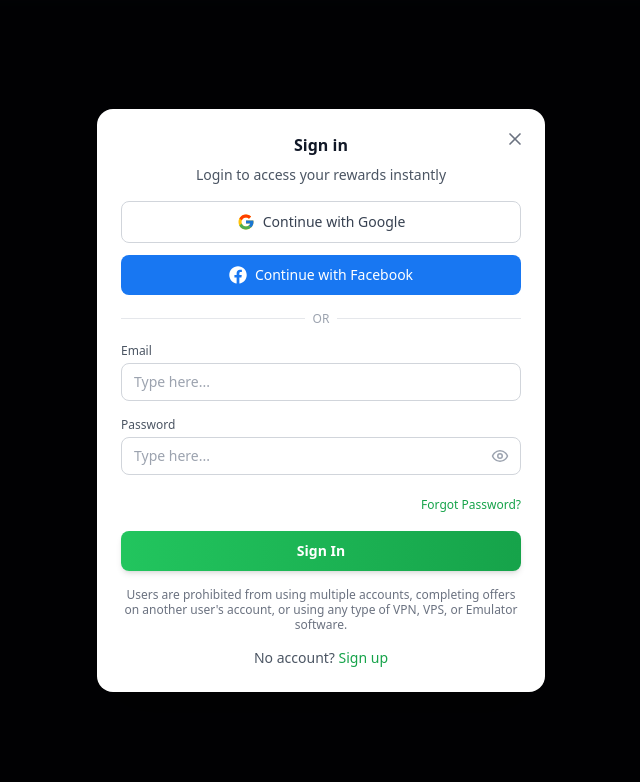
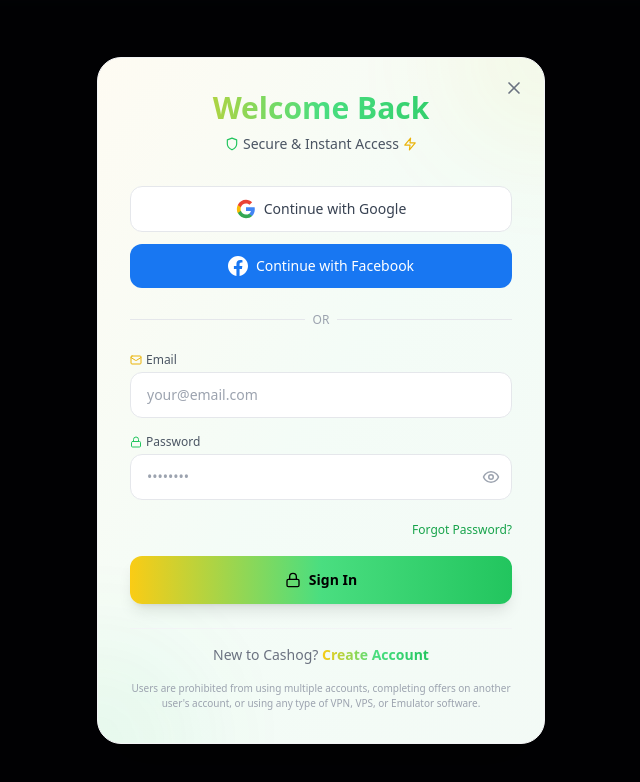
Before and after one commit to tool63/cashin, a Next.js app: page /login in a window 1280 px wide. Shown: the top 782 px of the page, without its empty margins (319-959 px from the left). Built offline with nearby package versions, Linux system fonts and the light colour scheme.

Commit message:
Update page.tsx

```diff
--- a/app/(auth)/login/page.tsx
+++ b/app/(auth)/login/page.tsx
@@ -7,11 +7,12 @@ import AuthLayout from "../layout";
 import SocialButtons from "../SocialButtons";
 import CloseButton from "@/components/ui/CloseButton";
 import { motion } from "framer-motion";
-import { Eye, EyeOff } from "lucide-react";
+import { Eye, EyeOff, Mail, Lock, Sparkles, Shield, Zap } from "lucide-react";
 
 export default function LoginPage() {
   const [form, setForm] = useState({ email: "", password: "" });
   const [showPassword, setShowPassword] = useState(false);
+  const [isFocused, setIsFocused] = useState({ email: false, password: false });
 
   const handleChange = (e: React.ChangeEvent<HTMLInputElement>) => {
     setForm({ ...form, [e.target.name]: e.target.value });
@@ -30,29 +31,59 @@ export default function LoginPage() {
       />
 
       <motion.div
-        initial={{ opacity: 0, scale: 0.95 }}
-        animate={{ opacity: 1, scale: 1 }}
-        transition={{ duration: 0.2 }}
-        className="bg-white dark:bg-[#0b0e1a] rounded-2xl shadow-2xl overflow-hidden relative"
+        initial={{ opacity: 0, y: 20 }}
+        animate={{ opacity: 1, y: 0 }}
+        transition={{ duration: 0.4, ease: "easeOut" }}
+        className="bg-white dark:bg-[#0b0e1a] rounded-3xl shadow-2xl border border-gray-100 dark:border-gray-800 overflow-hidden relative"
       >
+        {/* Gradient background elements - matching HeroSection */}
+        <div className="absolute inset-0 bg-gradient-to-br from-yellow-500/5 via-green-500/5 to-green-600/5"></div>
+        <div className="absolute -top-24 -right-24 w-48 h-48 bg-yellow-400/10 rounded-full blur-3xl animate-pulse"></div>
+        <div className="absolute -bottom-24 -left-24 w-48 h-48 bg-green-500/10 rounded-full blur-3xl animate-pulse delay-1000"></div>
+
         <CloseButton />
 
-        <div className="p-6">
-          <h2 className="text-center font-semibold text-gray-900 dark:text-white mb-2">
-            Sign in
+        <div className="relative p-8">
+          {/* Header with gradient text - matching HeroSection */}
+          <div className="text-center mb-8">
+            <h2 className="text-3xl font-bold bg-clip-text text-transparent bg-gradient-to-r from-yellow-400 via-green-400 to-green-500 mb-2">
+              Welcome Back
             </h2>
+            <p className="text-sm text-gray-600 dark:text-gray-400 flex items-center justify-center gap-1">
+              <Shield size={14} className="text-green-500" />
+              <span>Secure & Instant Access</span>
+              <Zap size={14} className="text-yellow-500" />
+            </p>
+          </div>
 
-          <p className="text-sm text-gray-600 dark:text-gray-400 text-center mb-4">
-            Login to access your rewards instantly
-          </p>
+          {/* Social Buttons with gradient hover */}
+          <div className="flex flex-col gap-3 w-full">
+            <button className="w-full flex items-center justify-center gap-2 py-3 px-4 rounded-xl border border-gray-200 dark:border-gray-700 bg-white dark:bg-[#0b0e1a] hover:bg-gradient-to-r hover:from-yellow-400/10 hover:via-green-400/10 hover:to-green-500/10 transition-all duration-300 text-sm group">
+              <svg className="w-5 h-5" viewBox="0 0 24 24">
+                <path fill="#4285F4" d="M22.56 12.25c0-.78-.07-1.53-.2-2.25H12v4.26h5.92c-.26 1.37-1.04 2.53-2.21 3.31v2.77h3.57c2.08-1.92 3.28-4.74 3.28-8.09z" />
+                <path fill="#34A853" d="M12 23c2.97 0 5.46-.98 7.28-2.66l-3.57-2.77c-.98.66-2.23 1.06-3.71 1.06-2.86 0-5.29-1.93-6.16-4.53H2.18v2.84C3.99 20.53 7.7 23 12 23z" />
+                <path fill="#FBBC05" d="M5.84 14.09c-.22-.66-.35-1.36-.35-2.09s.13-1.43.35-2.09V7.07H2.18C1.43 8.55 1 10.22 1 12s.43 3.45 1.18 4.93l2.85-2.22.81-.62z" />
+                <path fill="#EA4335" d="M12 5.38c1.62 0 3.06.56 4.21 1.64l3.15-3.15C17.45 2.09 14.97 1 12 1 7.7 1 3.99 3.47 2.18 7.07l3.66 2.84c.87-2.6 3.3-4.53 6.16-4.53z" />
+              </svg>
+              <span className="font-medium text-gray-700 dark:text-gray-300">
+                Continue with Google
+              </span>
+            </button>
 
-          {/* Social login */}
-          <SocialButtons />
+            <button className="w-full flex items-center justify-center gap-2 py-3 px-4 rounded-xl bg-[#1877F2] hover:bg-[#0a5fd7] transition-colors text-sm">
+              <svg className="w-5 h-5 text-white" fill="currentColor" viewBox="0 0 24 24">
+                <path d="M24 12.073c0-6.627-5.373-12-12-12s-12 5.373-12 12c0 5.99 4.388 10.954 10.125 11.854v-8.385H7.078v-3.47h3.047V9.43c0-3.007 1.792-4.669 4.533-4.669 1.312 0 2.686.235 2.686.235v2.953H15.83c-1.491 0-1.956.925-1.956 1.874v2.25h3.328l-.532 3.47h-2.796v8.385C19.612 23.027 24 18.062 24 12.073z"/>
+              </svg>
+              <span className="font-medium text-white">
+                Continue with Facebook
+              </span>
+            </button>
+          </div>
 
           {/* OR Divider */}
-          <div className="flex items-center gap-2 my-4">
+          <div className="flex items-center gap-2 my-6">
             <div className="flex-1 border-t border-gray-200 dark:border-gray-800"></div>
-            <span className="text-xs text-gray-400 dark:text-gray-500">OR</span>
+            <span className="text-xs text-gray-400">OR</span>
             <div className="flex-1 border-t border-gray-200 dark:border-gray-800"></div>
           </div>
 
@@ -60,42 +91,52 @@ export default function LoginPage() {
           <form onSubmit={handleSubmit} className="space-y-4">
             {/* Email Input */}
             <div>
-              <label className="block text-xs font-medium text-gray-600 dark:text-gray-400 mb-1">
+              <label className="block text-xs font-medium text-gray-600 dark:text-gray-400 mb-1 flex items-center gap-1">
+                <Mail size={12} className="text-yellow-500" />
                 Email
               </label>
+              <div className="relative group">
                 <input
                   type="email"
                   name="email"
                   value={form.email}
                   onChange={handleChange}
+                  onFocus={() => setIsFocused({ ...isFocused, email: true })}
+                  onBlur={() => setIsFocused({ ...isFocused, email: false })}
                   required
-                placeholder="Type here..."
-                className="w-full px-3 py-2 text-sm rounded-lg border border-gray-300 dark:border-gray-600 bg-white dark:bg-[#070A14] text-gray-900 dark:text-white focus:outline-none focus:ring-2 focus:ring-green-500 dark:focus:ring-green-400"
+                  placeholder="your@email.com"
+                  className="w-full px-4 py-3 text-sm rounded-xl border border-gray-200 dark:border-gray-700 bg-white dark:bg-[#070A14] text-gray-900 dark:text-white focus:outline-none focus:ring-2 focus:ring-yellow-400/50 focus:border-transparent transition-all duration-300"
                 />
+                <div className="absolute inset-0 rounded-xl bg-gradient-to-r from-yellow-400/10 via-green-400/10 to-green-500/10 opacity-0 group-hover:opacity-100 transition-opacity duration-500 pointer-events-none"></div>
+              </div>
             </div>
 
             {/* Password Input */}
             <div>
-              <label className="block text-xs font-medium text-gray-600 dark:text-gray-400 mb-1">
+              <label className="block text-xs font-medium text-gray-600 dark:text-gray-400 mb-1 flex items-center gap-1">
+                <Lock size={12} className="text-green-500" />
                 Password
               </label>
-              <div className="relative">
+              <div className="relative group">
                 <input
                   type={showPassword ? "text" : "password"}
                   name="password"
                   value={form.password}
                   onChange={handleChange}
+                  onFocus={() => setIsFocused({ ...isFocused, password: true })}
+                  onBlur={() => setIsFocused({ ...isFocused, password: false })}
                   required
-                  placeholder="Type here..."
-                  className="w-full px-3 py-2 pr-10 text-sm rounded-lg border border-gray-300 dark:border-gray-600 bg-white dark:bg-[#070A14] text-gray-900 dark:text-white focus:outline-none focus:ring-2 focus:ring-green-500 dark:focus:ring-green-400"
+                  placeholder="••••••••"
+                  className="w-full px-4 py-3 pr-10 text-sm rounded-xl border border-gray-200 dark:border-gray-700 bg-white dark:bg-[#070A14] text-gray-900 dark:text-white focus:outline-none focus:ring-2 focus:ring-green-400/50 focus:border-transparent transition-all duration-300"
                 />
                 <button
                   type="button"
                   onClick={() => setShowPassword(!showPassword)}
-                  className="absolute right-3 top-1/2 -translate-y-1/2 text-gray-400 dark:text-gray-500 hover:text-green-500 dark:hover:text-green-400"
+                  className="absolute right-3 top-1/2 -translate-y-1/2 text-gray-400 hover:text-green-500 transition-colors"
                 >
                   {showPassword ? <EyeOff size={18} /> : <Eye size={18} />}
                 </button>
+                <div className="absolute inset-0 rounded-xl bg-gradient-to-r from-yellow-400/10 via-green-400/10 to-green-500/10 opacity-0 group-hover:opacity-100 transition-opacity duration-500 pointer-events-none"></div>
               </div>
             </div>
 
@@ -103,35 +144,39 @@ export default function LoginPage() {
             <div className="text-right">
               <Link
                 href="/reset"
-                className="text-xs text-green-600 dark:text-green-400 hover:underline"
+                className="text-xs text-green-600 hover:text-yellow-600 transition-colors"
               >
                 Forgot Password?
               </Link>
             </div>
 
-            {/* Login Button */}
+            {/* Login Button - Matching HeroSection gradient */}
             <button
               type="submit"
-              className="w-full py-2.5 px-4 rounded-lg bg-gradient-to-r from-green-500 to-green-600 hover:from-green-600 hover:to-green-700 dark:from-green-600 dark:to-green-700 dark:hover:from-green-700 dark:hover:to-green-800 text-white font-semibold text-sm transition-colors shadow-md"
+              className="w-full relative group overflow-hidden py-3.5 px-4 rounded-xl bg-gradient-to-r from-yellow-400 via-green-400 to-green-500 text-black font-bold text-sm transition-all duration-300 shadow-lg hover:shadow-xl transform hover:-translate-y-0.5"
             >
+              <span className="relative z-10 flex items-center justify-center gap-2">
+                <Lock size={16} />
                 Sign In
+              </span>
+              <div className="absolute inset-0 bg-gradient-to-r from-white/30 to-transparent translate-x-[-100%] group-hover:translate-x-[100%] transition-transform duration-700"></div>
             </button>
           </form>
 
-          {/* Prohibited Notice */}
-          <div className="mt-4 text-xs text-gray-500 dark:text-gray-500 text-center leading-tight">
-            Users are prohibited from using multiple accounts, completing offers on another user's account, or using any type of VPN, VPS, or Emulator software.
+          {/* Signup Link */}
+          <div className="text-center text-sm text-gray-500 dark:text-gray-400 mt-6 pt-4 border-t border-gray-100 dark:border-gray-800">
+            <span>New to Cashog? </span>
+            <Link
+              href="/signup"
+              className="font-semibold bg-clip-text text-transparent bg-gradient-to-r from-yellow-400 via-green-400 to-green-500 hover:from-yellow-500 hover:via-green-500 hover:to-green-600 transition-all duration-300"
+            >
+              Create Account
+            </Link>
           </div>
 
-          {/* Signup Link */}
-          <div className="text-center text-sm text-gray-600 dark:text-gray-400 mt-4">
-            <span>No account? </span>
-            <Link
-              href="/signup"
-              className="font-medium text-green-600 dark:text-green-400 hover:underline"
-            >
-              Sign up
-            </Link>
+          {/* Prohibited Notice */}
+          <div className="mt-4 text-[10px] text-gray-400 text-center">
+            Users are prohibited from using multiple accounts, completing offers on another user's account, or using any type of VPN, VPS, or Emulator software.
           </div>
         </div>
       </motion.div>
```
Lines whose indentation alone changed are shown as unchanged.
